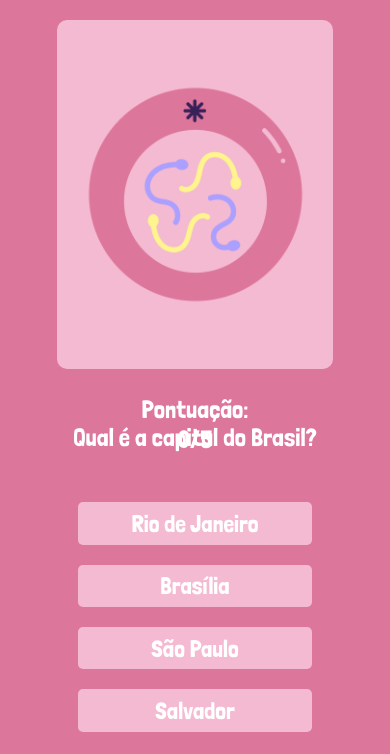
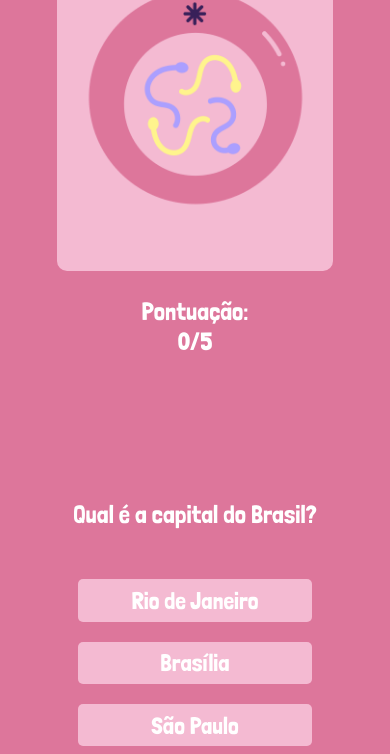
Before and after one commit to DalgonaFox/dalgonafox.github.io, a PHP site: page /biologiahtml/flashcards.html in a window 390 px wide. Shown: the top 754 px of the page. Run offline with PHP 8.4, Linux system fonts and the light colour scheme.

Commit message:
Update styles.css

```diff
--- a/HTML/biologiahtml/styles.css
+++ b/HTML/biologiahtml/styles.css
@@ -325,7 +325,7 @@ body {
         align-items: center;
         width: 0%; /* Ensure the card takes the full width */
         height: 100%; /* Ensure the card takes the full height */
-        margin-bottom: -30%;
+        margin-bottom: 20%;
     }
 
     .alternativabotao1 {
```
